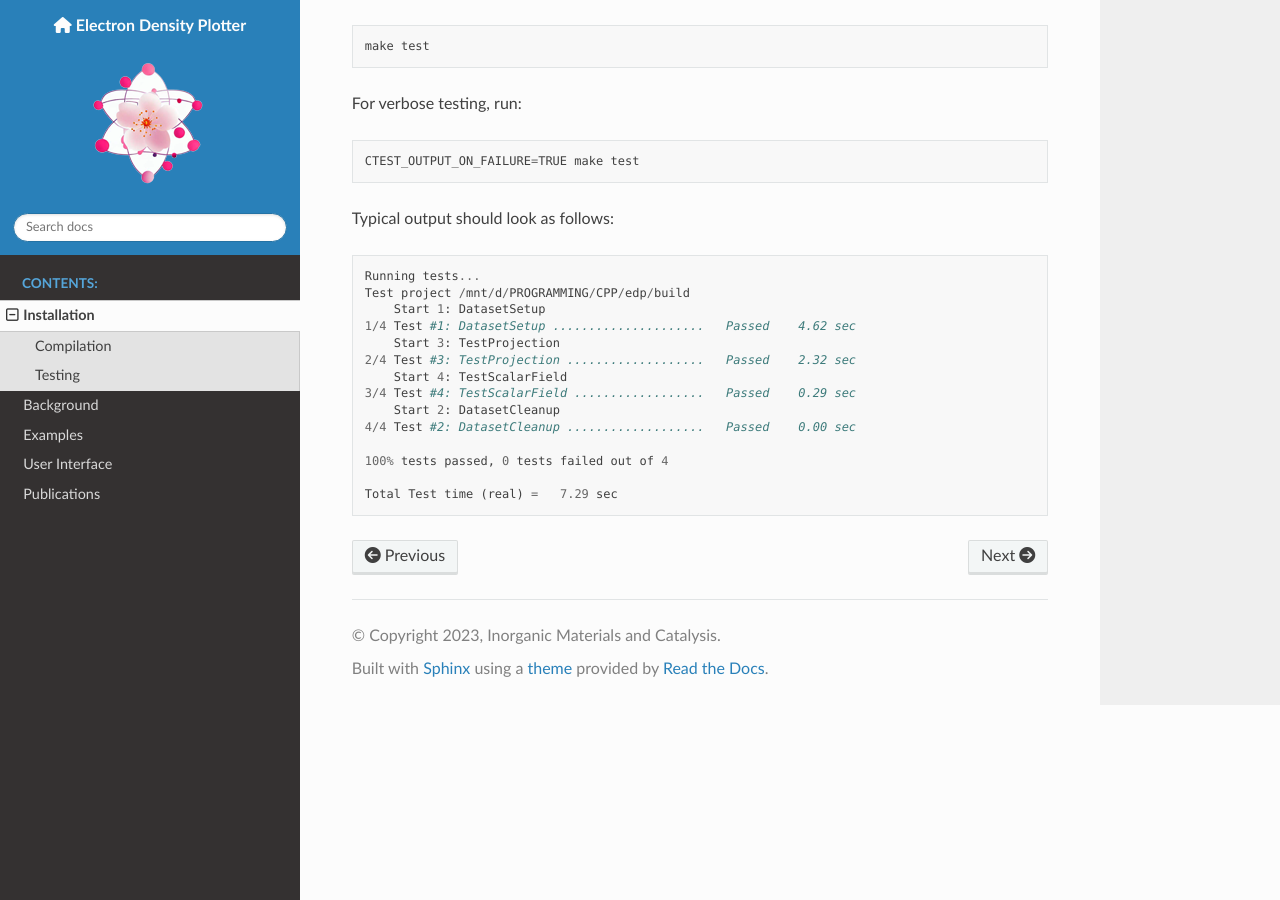
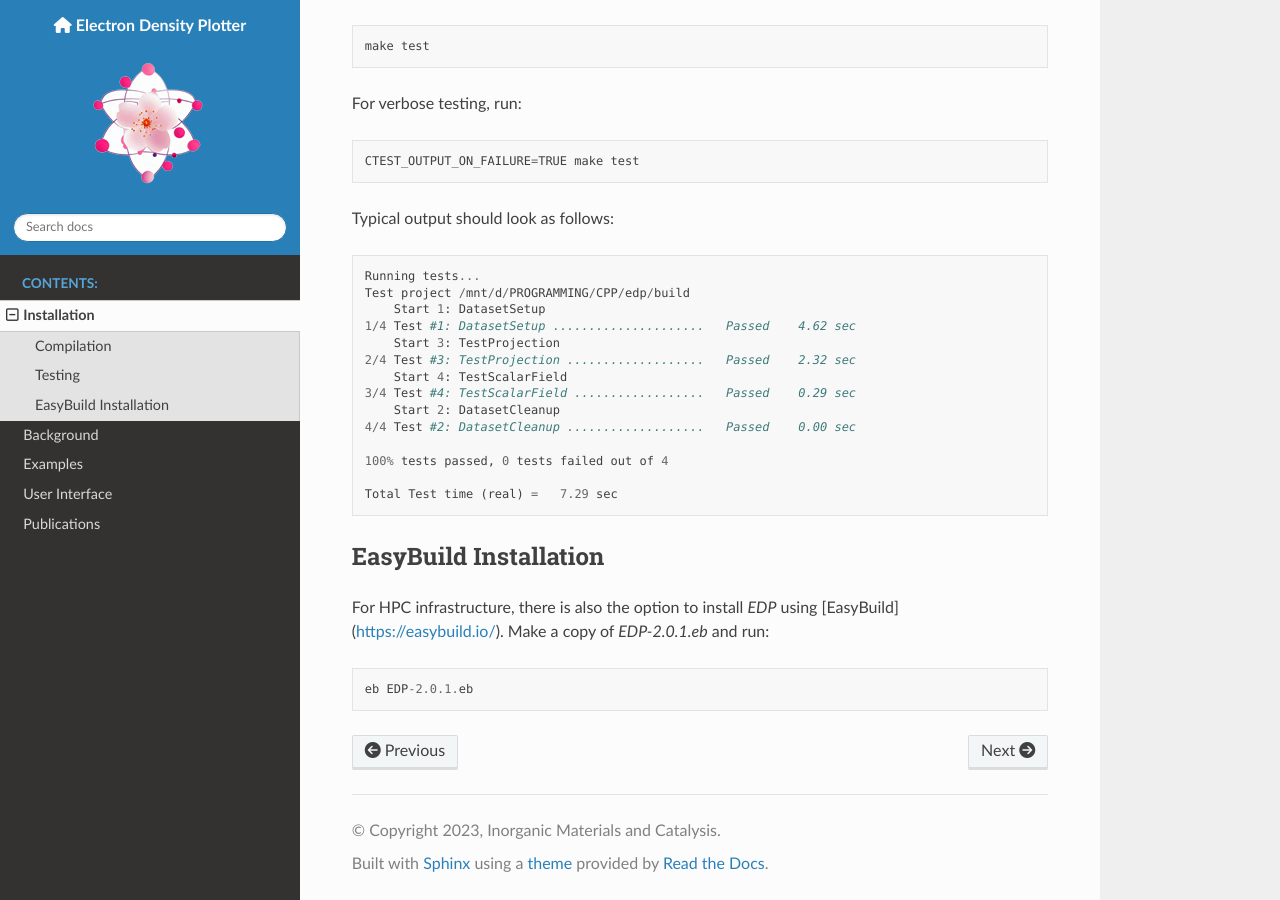
Before and after one commit to ifilot/edp, a Sphinx documentation site: the page built from docs/installation.rst, in a window 1280 px wide and 900 px high, scrolled down 1108 px. Built offline with Sphinx 7.4.7 and the Read the Docs theme 2.0.0, drawn with Linux system fonts in a browser that asks for light colours; nearby versions of some CDN libraries.

Commit message:
Adding EasyBuild files

```diff
--- a/docs/installation.rst
+++ b/docs/installation.rst
@@ -69,3 +69,11 @@ Typical output should look as follows::
     100% tests passed, 0 tests failed out of 4
 
     Total Test time (real) =   7.29 sec
+
+EasyBuild Installation
+======================
+
+For HPC infrastructure, there is also the option to install `EDP` using
+[EasyBuild](https://easybuild.io/). Make a copy of `EDP-2.0.1.eb` and run::
+
+    eb EDP-2.0.1.eb
```
Also changed, not shown: 1 other file.
